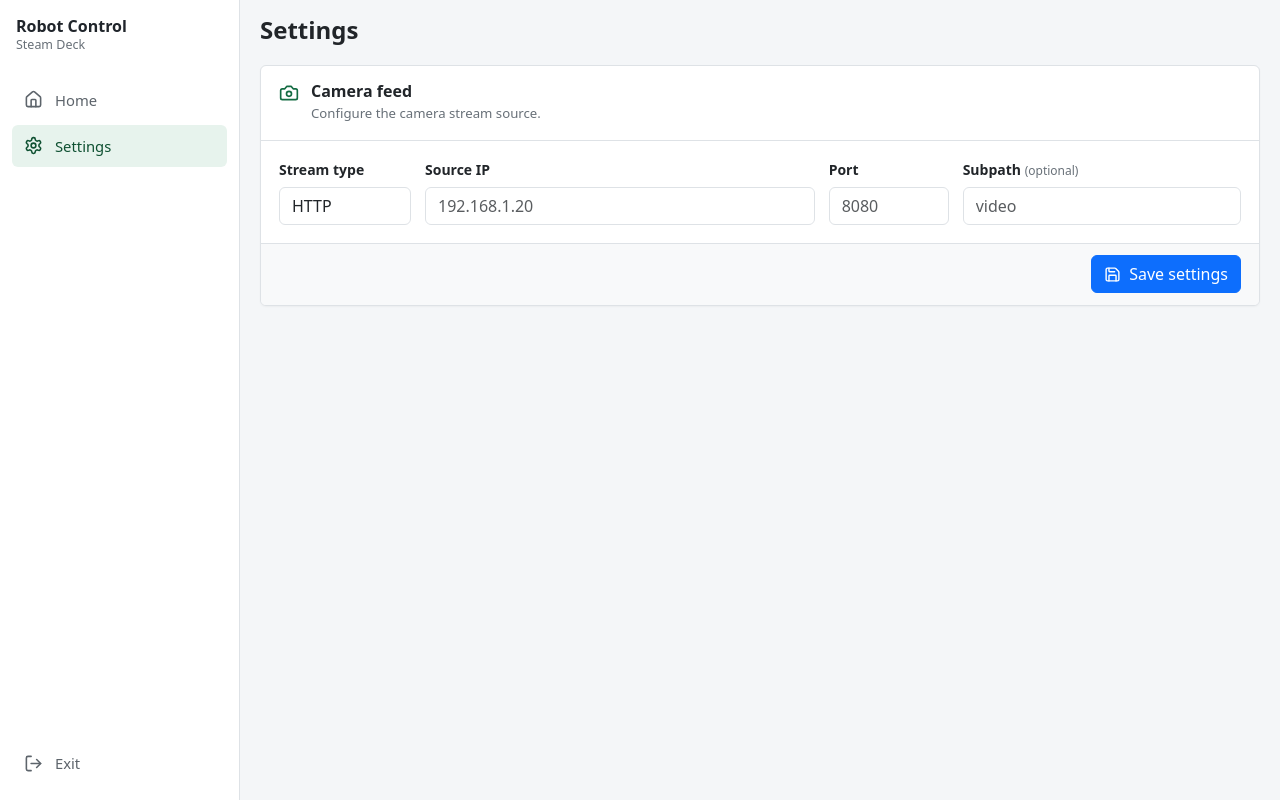
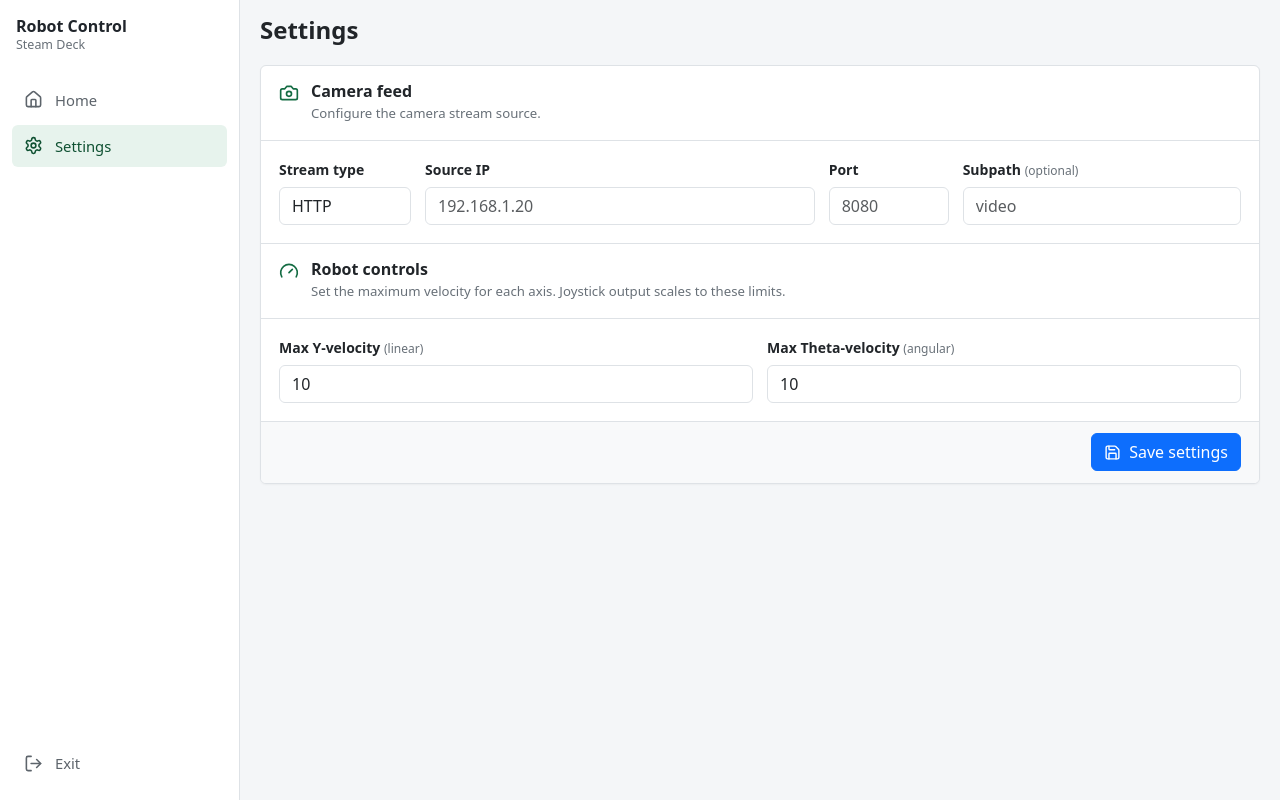
Before and after one commit to manoedinata/robotcontrol_steamdeck, a Vue app: page /#/settings in a window 1280 px wide. Built offline with nearby package versions, Linux system fonts and the light colour scheme.

Commit message:
feat: allow to set velocity limits from settings

```diff
--- a/settings.json
+++ b/settings.json
@@ -1,3 +1,5 @@
 {
-  "cameraUrl": "http://10.110.197.7:8080/video"
+  "cameraUrl": "http://10.110.197.7:8080/video",
+  "maxYVelocity": 20,
+  "maxThetaVelocity": 10
 }
--- a/src/components/ControllerPanel.vue
+++ b/src/components/ControllerPanel.vue
@@ -2,20 +2,24 @@
 import { computed, onBeforeUnmount, onMounted, ref } from 'vue'
 import { Gamepad2 } from '@lucide/vue'
 import Joystick from './Joystick.vue'
+import { useSettings } from '../composables/useSettings'
 
 // Differential-drive controller. The left stick vertical axis drives Y
 // velocity (up is positive), the right stick horizontal axis drives theta
-// velocity (right is positive). Both outputs are normalized and capped to
-// -10..+10. Hardware gamepad input is polled each frame and applies a dead
-// zone; pointer/touch input goes through the joystick components directly.
+// velocity (right is positive). Outputs are normalized and capped to the
+// configurable per-axis limits from Settings. Hardware gamepad input is polled
+// each frame and applies a dead zone; pointer/touch input goes through the
+// joystick components directly.
+const { maxYVelocity, maxThetaVelocity } = useSettings()
+
 const leftStickY = ref(0)
 const rightStickX = ref(0)
 const draggedStick = ref(null)
 const gamepadName = ref('')
 let animationFrame
 
-const yVelocity = computed(() => -leftStickY.value * 10)
-const thetaVelocity = computed(() => rightStickX.value * 10)
+const yVelocity = computed(() => -leftStickY.value * maxYVelocity.value)
+const thetaVelocity = computed(() => rightStickX.value * maxThetaVelocity.value)
 
 function formatVelocity(value) {
   const rounded = Math.round(value * 10) / 10
--- a/src/composables/useSettings.js
+++ b/src/composables/useSettings.js
@@ -1,14 +1,27 @@
 import { readonly, ref } from 'vue'
 
+// Default velocity cap; mirrors the main-process default so the renderer shows
+// a sensible value before settings load and if the bridge is unavailable.
+const DEFAULT_MAX_VELOCITY = 10
+
 // Shared reactive settings state. A single module-level instance keeps the
-// camera URL in sync across every view without prop drilling.
+// camera URL and velocity limits in sync across every view without prop
+// drilling.
 const cameraUrl = ref('')
+const maxYVelocity = ref(DEFAULT_MAX_VELOCITY)
+const maxThetaVelocity = ref(DEFAULT_MAX_VELOCITY)
 let loaded = false
+
+function applySettings(settings) {
+    cameraUrl.value = settings?.cameraUrl ?? ''
+    maxYVelocity.value = settings?.maxYVelocity ?? DEFAULT_MAX_VELOCITY
+    maxThetaVelocity.value = settings?.maxThetaVelocity ?? DEFAULT_MAX_VELOCITY
+}
 
 async function loadSettings() {
     try {
         const settings = await window.electronAPI?.loadSettings()
-        cameraUrl.value = settings?.cameraUrl ?? ''
+        applySettings(settings)
     } catch (error) {
         console.error(error)
     } finally {
@@ -18,8 +31,8 @@ async function loadSettings() {
 
 async function saveSettings(nextSettings) {
     const saved = await window.electronAPI?.saveSettings(nextSettings)
-    cameraUrl.value = saved?.cameraUrl ?? nextSettings.cameraUrl?.trim() ?? ''
-    return cameraUrl.value
+    applySettings(saved ?? nextSettings)
+    return saved
 }
 
 export function useSettings() {
@@ -31,6 +44,8 @@ export function useSettings() {
 
     return {
         cameraUrl: readonly(cameraUrl),
+        maxYVelocity: readonly(maxYVelocity),
+        maxThetaVelocity: readonly(maxThetaVelocity),
         saveSettings,
         reloadSettings: loadSettings,
     }
--- a/src/styles.css
+++ b/src/styles.css
@@ -543,9 +543,20 @@ textarea {
     font-size: 0.825rem;
 }
 
+.settings-panel-heading-divided {
+    border-top: 1px solid #dee2e6;
+}
+
 .camera-settings-row {
     display: grid;
     grid-template-columns: 132px minmax(210px, 1.4fr) 120px minmax(180px, 1fr);
+    gap: 14px;
+    padding: 18px;
+}
+
+.velocity-settings-row {
+    display: grid;
+    grid-template-columns: repeat(2, minmax(180px, 1fr));
     gap: 14px;
     padding: 18px;
 }
--- a/src/views/SettingsView.vue
+++ b/src/views/SettingsView.vue
@@ -1,14 +1,16 @@
 <script setup>
 import { ref, watch } from 'vue'
-import { Camera, Save } from '@lucide/vue'
+import { Camera, Gauge, Save } from '@lucide/vue'
 import { useSettings } from '../composables/useSettings'
 
-const { cameraUrl, saveSettings } = useSettings()
+const { cameraUrl, maxYVelocity, maxThetaVelocity, saveSettings } = useSettings()
 
 const streamType = ref('http')
 const sourceIp = ref('')
 const port = ref('')
 const subpath = ref('')
+const maxY = ref(maxYVelocity.value)
+const maxTheta = ref(maxThetaVelocity.value)
 const settingsState = ref('idle')
 const settingsMessage = ref('')
 
@@ -37,6 +39,14 @@ watch(cameraUrl, (nextUrl) => {
   populateCameraFields(nextUrl)
 }, { immediate: true })
 
+watch(maxYVelocity, (next) => {
+  maxY.value = next
+}, { immediate: true })
+
+watch(maxThetaVelocity, (next) => {
+  maxTheta.value = next
+}, { immediate: true })
+
 async function saveCameraSettings() {
   settingsState.value = 'saving'
   settingsMessage.value = ''
@@ -45,9 +55,13 @@ async function saveCameraSettings() {
     const path = subpath.value.trim().replace(/^\/+/, '')
     const cameraUrl = `${streamType.value}://${sourceIp.value.trim()}:${port.value}${path ? `/${path}` : ''}`
 
-    await saveSettings({ cameraUrl })
+    await saveSettings({
+      cameraUrl,
+      maxYVelocity: Number.parseFloat(maxY.value),
+      maxThetaVelocity: Number.parseFloat(maxTheta.value),
+    })
     settingsState.value = 'saved'
-    settingsMessage.value = 'Camera settings saved.'
+    settingsMessage.value = 'Settings saved.'
   } catch (error) {
     settingsState.value = 'error'
     settingsMessage.value = 'Settings could not be saved.'
@@ -122,6 +136,48 @@ async function saveCameraSettings() {
         </div>
       </div>
 
+      <div class="settings-panel-heading settings-panel-heading-divided">
+        <Gauge :size="20" aria-hidden="true" />
+        <div>
+          <h2>Robot controls</h2>
+          <p>Set the maximum velocity for each axis. Joystick output scales to these limits.</p>
+        </div>
+      </div>
+
+      <div class="velocity-settings-row">
+        <div class="settings-field">
+          <label for="max-y-velocity">Max Y-velocity <span>(linear)</span></label>
+          <input
+            id="max-y-velocity"
+            v-model="maxY"
+            class="form-control"
+            type="number"
+            inputmode="decimal"
+            min="0.1"
+            max="100"
+            step="0.1"
+            placeholder="10"
+            required
+          />
+        </div>
+
+        <div class="settings-field">
+          <label for="max-theta-velocity">Max Theta-velocity <span>(angular)</span></label>
+          <input
+            id="max-theta-velocity"
+            v-model="maxTheta"
+            class="form-control"
+            type="number"
+            inputmode="decimal"
+            min="0.1"
+            max="100"
+            step="0.1"
+            placeholder="10"
+            required
+          />
+        </div>
+      </div>
+
       <div class="settings-actions">
         <span
           class="settings-message"
```
Also changed, not shown: main.js (+31 -2 lines).
